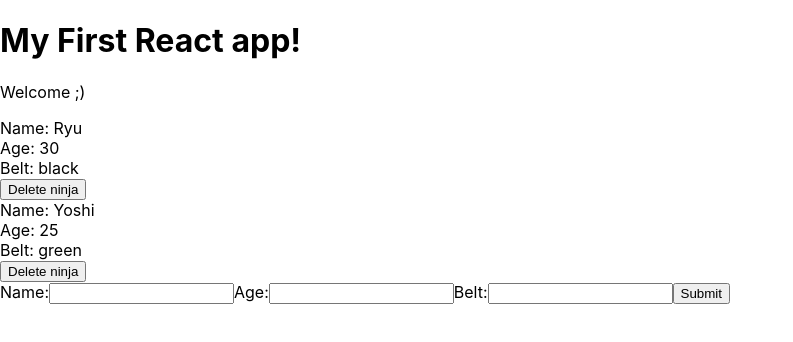
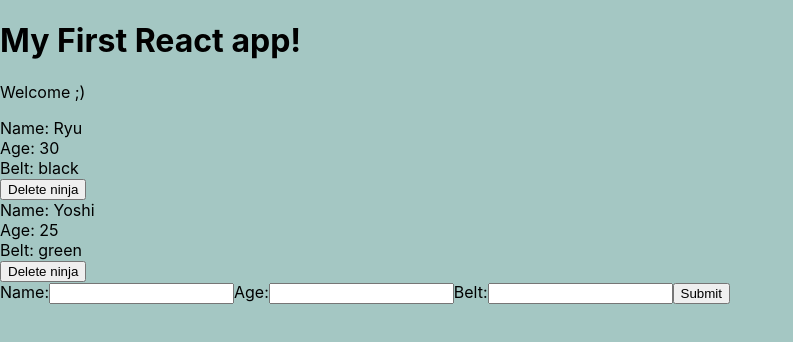
Before and after one commit to illyShelly/React-basic, a React (Create React App) app in the folder myapp/: page / in a window 1280 px wide. Shown: the top 342 px of the page, without its empty margins (0-793 px from the left). Built offline with nearby package versions, Linux system fonts and the light colour scheme.

Commit message:
how to add css file and import it

```diff
--- a/myapp/src/AddNinja.js
+++ b/myapp/src/AddNinja.js
@@ -17,7 +17,7 @@
   }
   handleSubmit = (event) => {
     event.preventDefault();
-    // we pass fce addNinja fce in App.js line 17
+    // we pass fce have access to addNinja fce in App.js line 17
     this.props.addNinja(this.state);
     // console.log(this.state);
   }
--- /dev/null
+++ b/myapp/src/Ninjas.css
@@ -0,0 +1,9 @@
+body {
+  background: #a4c7c3;
+}
+
+/* this apprear just in ninjas.js */
+.ninjas form {
+  background: white;
+  padding: 20px;
+}
--- a/myapp/src/Ninjas.js
+++ b/myapp/src/Ninjas.js
@@ -1,4 +1,5 @@
 import React from 'react';
+import './Ninjas.css'
 
 // FUNCTIONAL COMPONENT - UI interest us
     // can pass {ninjas} as parameter instead const { ninjas }= props;
```
